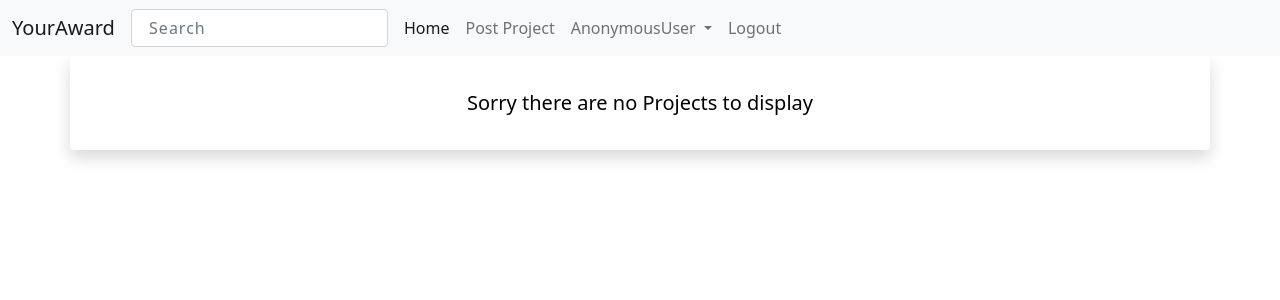
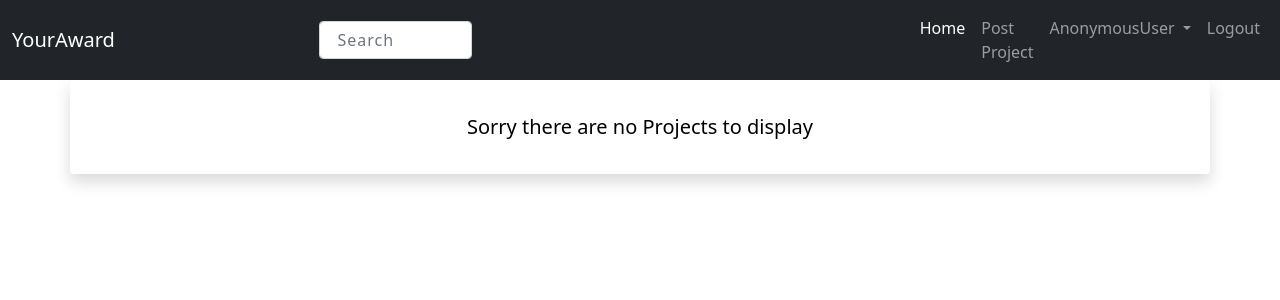
Before and after one commit to AdnanK1/youraward, a Django app: template base/templates/home.html in a window 1280 px wide. Shown: the top 300 px of the page. Run offline with Django 4.2, Linux system fonts and the light colour scheme; the template is opened without the code that fills it, so the values that code supplies are empty; some libraries are stand-ins or nearby versions.

Commit message:
Base/Templates:Changed the navbar to dark

```diff
--- a/base/templates/home.html
+++ b/base/templates/home.html
@@ -1,7 +1,5 @@
 {% extends 'base.html' %}
 {% block content %}
-
-
 <div class="container">
 
   <div class="row">
--- a/base/templates/navbar.html
+++ b/base/templates/navbar.html
@@ -1,4 +1,4 @@
-<nav class="navbar navbar-expand-lg navbar-light bg-light">
+<nav class="navbar navbar-expand-lg navbar-dark bg-dark">
   <div class="container-fluid">
     <a class="navbar-brand" href="#">
       YourAward
@@ -6,10 +6,10 @@
     <button class="navbar-toggler" type="button" data-bs-toggle="collapse" data-bs-target="#navbarSupportedContent" aria-controls="navbarSupportedContent" aria-expanded="false" aria-label="Toggle navigation">
       <span class="navbar-toggler-icon"></span>
     </button>
-    <form class="d-flex" action="{% url 'home' %}" method="GET">
-      <input class="form-control me-2" type="search" name="q" placeholder=" Search" aria-label="Search">
+    <form class="d-flex" action="{% url 'home' %}" method="GET" style="margin-left: 15%;">
+      <input class="form-control" type="search" name="q" placeholder=" Search" aria-label="Search">
     </form>
-    <div class="collapse navbar-collapse" id="navbarSupportedContent">
+    <div class="collapse navbar-collapse" id="navbarSupportedContent" style="margin-left: 35%;">
       <ul class="navbar-nav me-auto mb-2 mb-lg-0">
         <li class="nav-item">
           <a class="nav-link active" aria-current="page" href="{% url 'home' %}"><i class="fa-solid fa-house"></i> Home</a>
```
